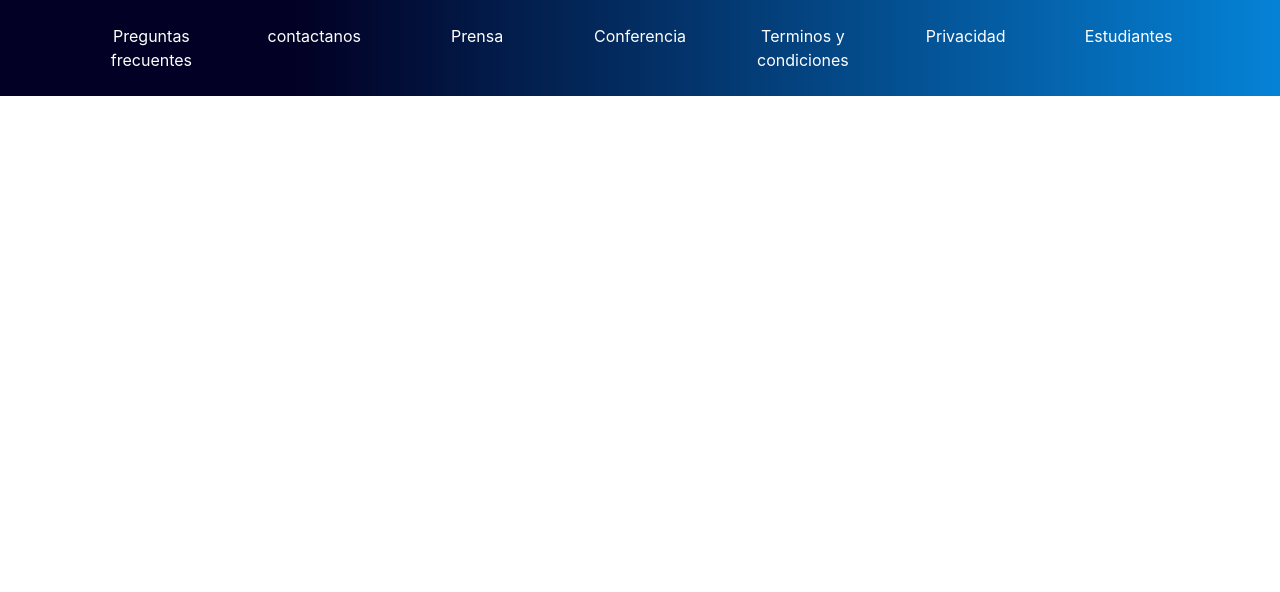
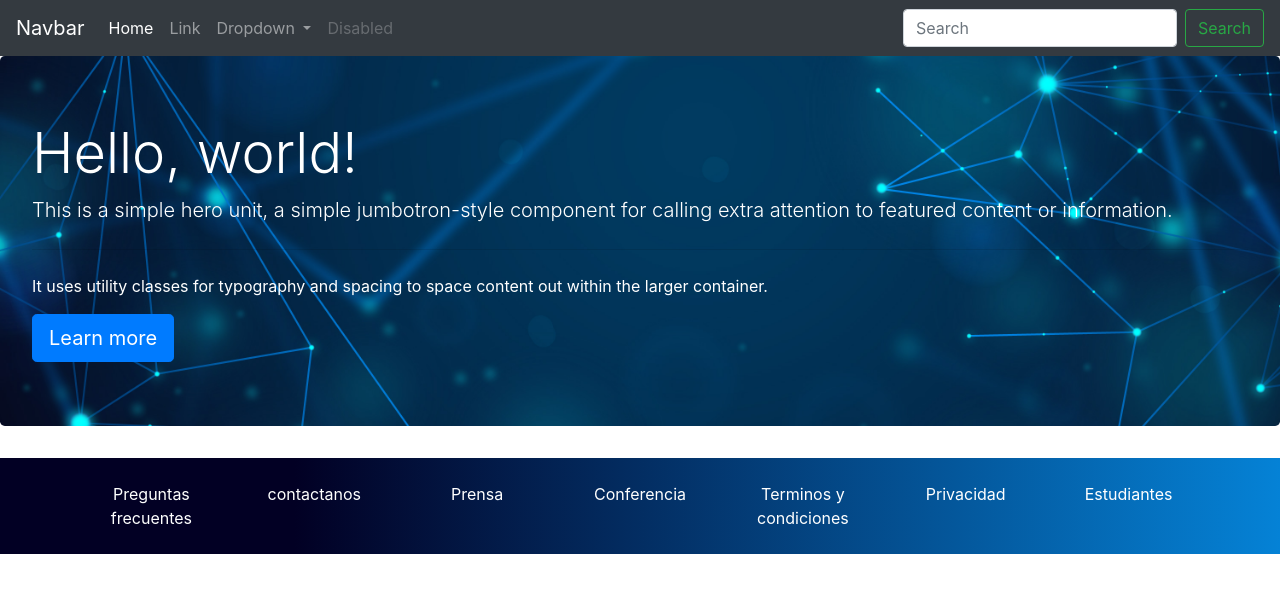
Before and after one commit to keishamrh/proyecto-git, a plain HTML site: page index.html in a window 1280 px wide. Drawn offline with nearby package versions, Linux system fonts and the light colour scheme.

Commit message:
creando el jumbotron de mi sitio web

```diff
--- a/css/estilos.css
+++ b/css/estilos.css
@@ -6,3 +6,9 @@
 .color-enlace{
     color: white
 }
+
+.jumbotron{
+    background-image: url("../img/image1.jpg");
+    background-size:cover;
+    color:white;
+}
--- a/index.html
+++ b/index.html
@@ -8,6 +8,50 @@
     <title>Document</title>
 </head>
 <body>
+    <nav class="navbar navbar-expand-lg navbar-dark bg-dark">
+        <a class="navbar-brand" href="#">Navbar</a>
+        <button class="navbar-toggler" type="button" data-toggle="collapse" data-target="#navbarSupportedContent" aria-controls="navbarSupportedContent" aria-expanded="false" aria-label="Toggle navigation">
+          <span class="navbar-toggler-icon"></span>
+        </button>
+
+        <div class="collapse navbar-collapse" id="navbarSupportedContent">
+          <ul class="navbar-nav mr-auto">
+            <li class="nav-item active">
+              <a class="nav-link" href="#">Home <span class="sr-only">(current)</span></a>
+            </li>
+            <li class="nav-item">
+              <a class="nav-link" href="#">Link</a>
+            </li>
+            <li class="nav-item dropdown">
+              <a class="nav-link dropdown-toggle" href="#" role="button" data-toggle="dropdown" aria-expanded="false">
+                Dropdown
+              </a>
+              <div class="dropdown-menu">
+                <a class="dropdown-item" href="#">Action</a>
+                <a class="dropdown-item" href="#">Another action</a>
+                <div class="dropdown-divider"></div>
+                <a class="dropdown-item" href="#">Something else here</a>
+              </div>
+            </li>
+            <li class="nav-item">
+              <a class="nav-link disabled">Disabled</a>
+            </li>
+          </ul>
+          <form class="form-inline my-2 my-lg-0">
+            <input class="form-control mr-sm-2" type="search" placeholder="Search" aria-label="Search">
+            <button class="btn btn-outline-success my-2 my-sm-0" type="submit">Search</button>
+          </form>
+        </div>
+      </nav>
+
+      <div class="jumbotron">
+        <h1 class="display-4">Hello, world!</h1>
+        <p class="lead">This is a simple hero unit, a simple jumbotron-style component for calling extra attention to featured content or information.</p>
+        <hr class="my-4">
+        <p>It uses utility classes for typography and spacing to space content out within the larger container.</p>
+        <a class="btn btn-primary btn-lg" href="#" role="button">Learn more</a>
+      </div>
+
     <footer class="footer">
         <div class="container pb-4 pt-4">
             <div class="row text-center">
@@ -35,6 +79,7 @@
             </div>
         </div>
 
+
     </footer>
 
     <script src="https://cdn.jsdelivr.net/npm/jquery@3.5.1/dist/jquery.slim.min.js" integrity="sha384-DfXdz2htPH0lsSSs5nCTpuj/zy4C+OGpamoFVy38MVBnE+IbbVYUew+OrCXaRkfj" crossorigin="anonymous"></script>
```
Also changed, not shown: img/image1.jpg (added).
